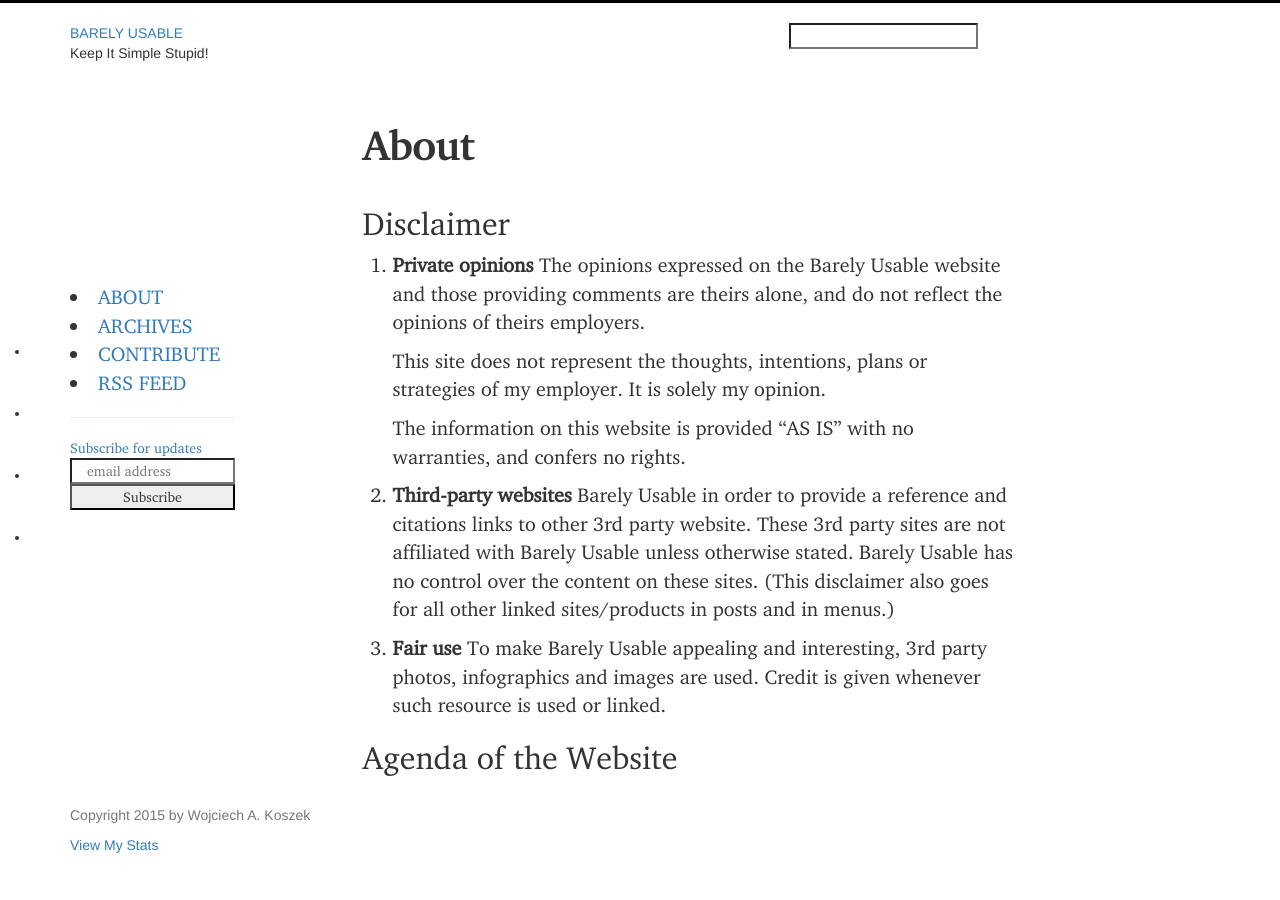
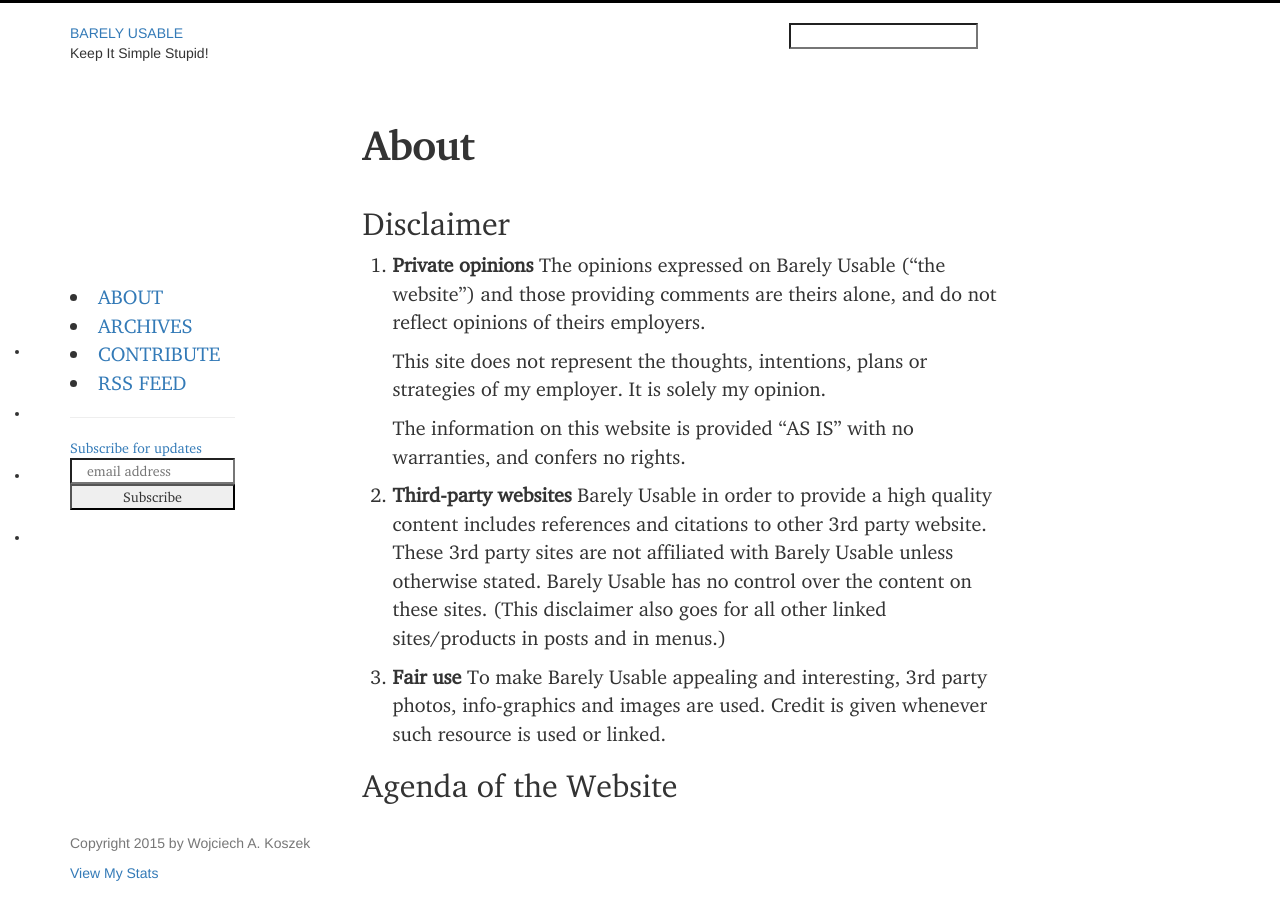
Before and after one commit to wkoszek/barelyusable, a Jekyll site: the page built from about.md, in a window 1280 px wide. Built offline with Jekyll 4.4.1, drawn with Linux system fonts in a browser that asks for light colours; nearby versions of some CDN libraries; comment, search, counter and statistics services are not loaded.

Commit message:
Fix the about page.

```diff
--- a/about.md
+++ b/about.md
@@ -7,8 +7,8 @@ permalink: /about/
 Disclaimer
 ----------
 
-1. **Private opinions** The opinions expressed on the Barely Usable website and
-   those providing comments are theirs alone, and do not reflect the opinions of
+1. **Private opinions** The opinions expressed on Barely Usable ("the website") and
+   those providing comments are theirs alone, and do not reflect opinions of
    theirs employers.
 
    This site does not represent the thoughts, intentions, plans or strategies of
@@ -17,15 +17,16 @@ Disclaimer
    The information on this website is provided “AS IS” with no warranties, and
    confers no rights.
 
-2. **Third-party websites** Barely Usable in order to provide a reference and
-   citations links to other 3rd party website. These 3rd party sites are not
-   affiliated with Barely Usable unless otherwise stated.  Barely Usable has no
-   control over the content on these sites.   (This disclaimer also goes for all
-   other linked sites/products in posts and in menus.)
+2. **Third-party websites** Barely Usable in order to provide a high quality
+   content includes references and citations to other 3rd party website.
+   These 3rd party sites are not affiliated with Barely Usable unless
+   otherwise stated.  Barely Usable has no control over the content on these
+   sites.   (This disclaimer also goes for all other linked sites/products
+   in posts and in menus.)
 
-3. **Fair use** To make Barely Usable appealing and interesting, 3rd party photos,
-   infographics and images are used. Credit is given whenever such resource is used
-   or linked.
+3. **Fair use** To make Barely Usable appealing and interesting, 3rd party
+   photos, info-graphics and images are used. Credit is given whenever such
+   resource is used or linked.
 
 Agenda of the Website
 ---------------------
```
